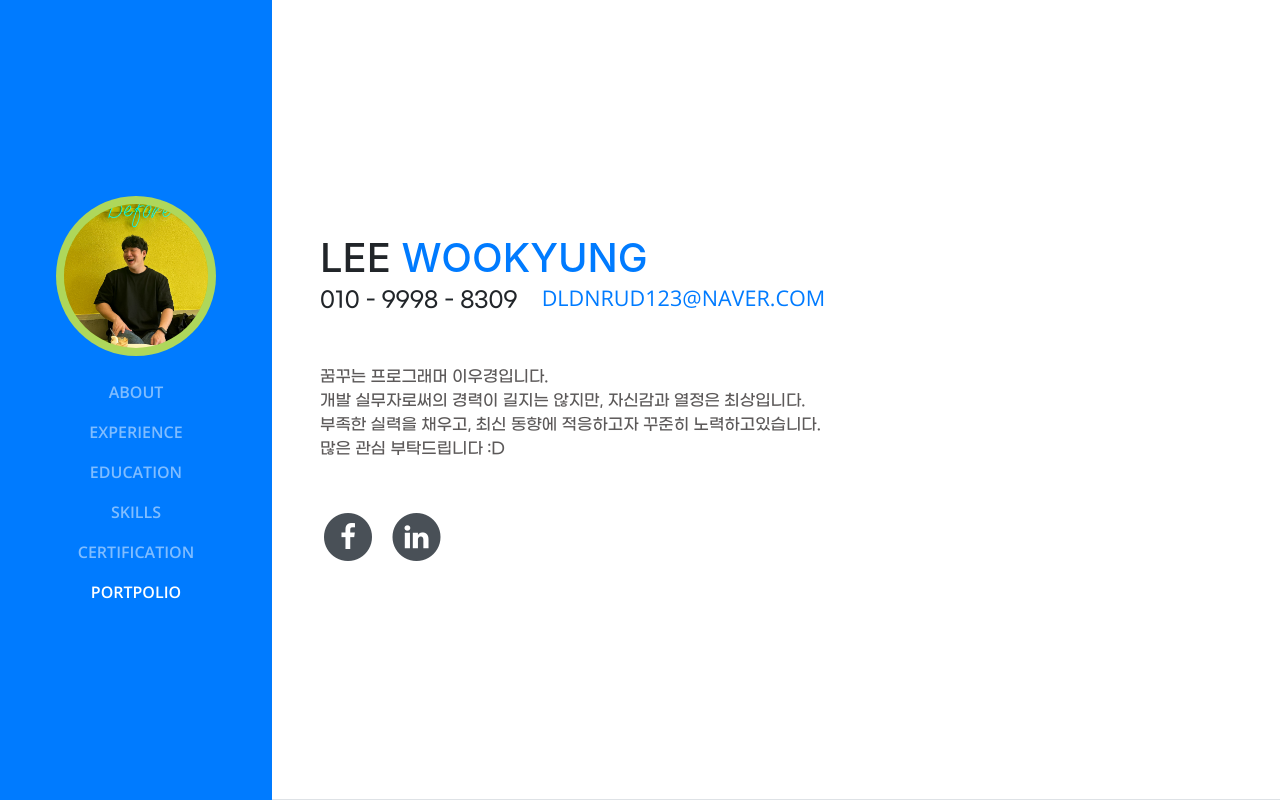
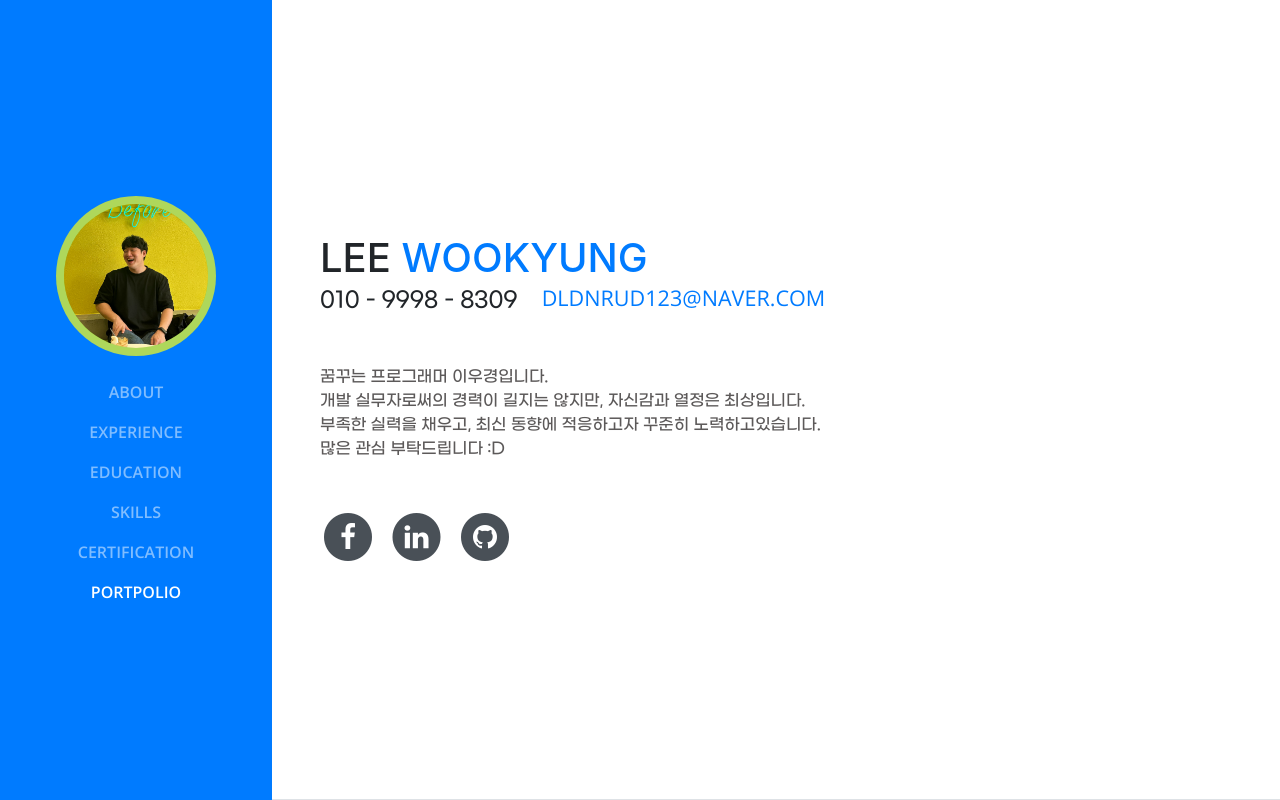
Before and after one commit to dldnrud123/profile, a website with bundled scripts: page index.html in a window 1280 px wide. Shown: the top 800 px of the page. Built offline with nearby package versions, Linux system fonts and the light colour scheme; a web font is replaced by a local one.

Commit message:
Update index.html

```diff
--- a/index.html
+++ b/index.html
@@ -100,6 +100,15 @@
               <span class="fa-stack fa-lg">
                 <i class="fa fa-circle fa-stack-2x"></i>
                 <i class="fa fa-linkedin fa-stack-1x fa-inverse"></i>
+              </span>
+            </a>
+          </li>
+
+          <li class="list-inline-item">
+            <a href="https://github.com/dldnrud123">
+              <span class="fa-stack fa-lg">
+                <i class="fa fa-circle fa-stack-2x"></i>
+                <i class="fa fa-github fa-stack-1x fa-inverse"></i>
               </span>
             </a>
           </li>
```
